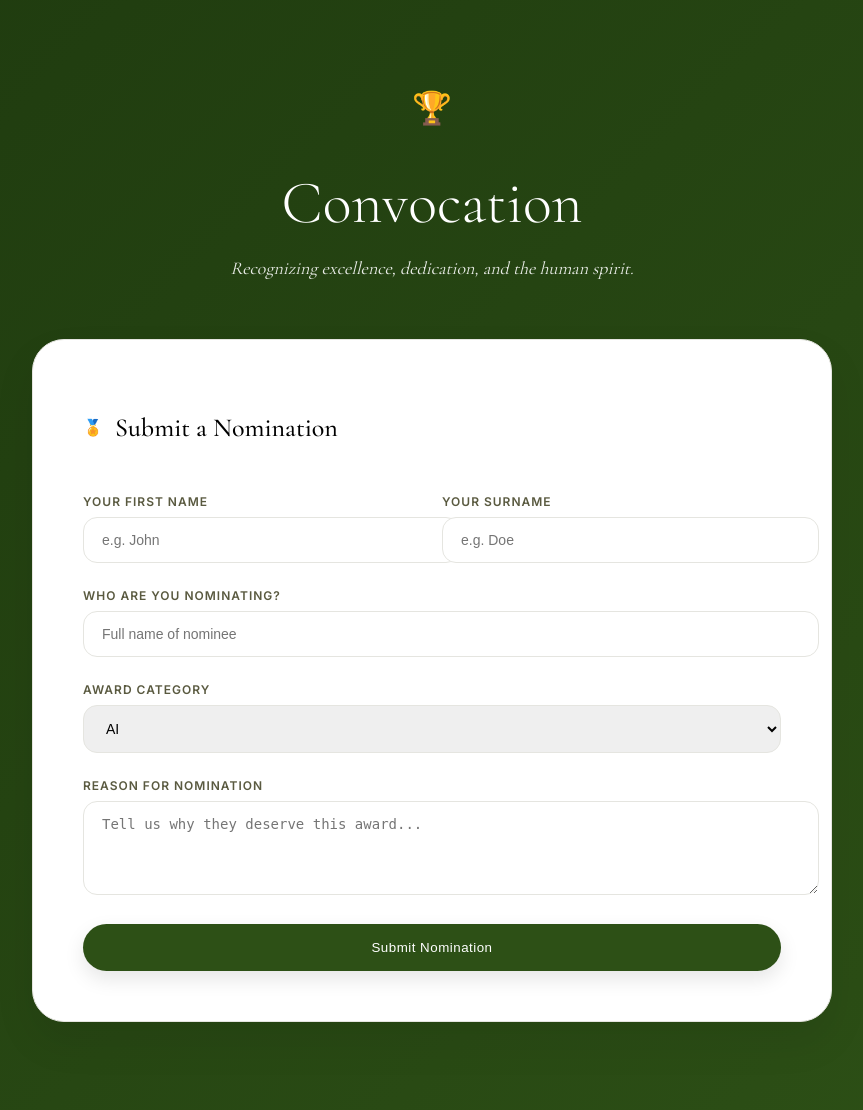
After one commit to MICHAELSIBANDA/Group-2-MEF, a PHP site: page /form.php in a window 1280 px wide. The commit adds this page. Shown: the whole page, without its empty margins (208-1071 px from the left). Run offline with PHP 8.4, Linux system fonts and the light colour scheme.

Commit message:
Contact form and nomination form

```diff
--- /dev/null
+++ b/form.php
@@ -0,0 +1,110 @@
+<?php
+// Handle form submission
+$submitted = false;
+
+$categories = [
+    'AI',
+    'Agriculture',
+    'Entrepreneurship',
+    'Education'
+];
+
+if ($_SERVER["REQUEST_METHOD"] === "POST") {
+
+    $nominator_name = htmlspecialchars($_POST['nominator_name']);
+    $nominator_surname = htmlspecialchars($_POST['nominator_surname']);
+    $nominee_name = htmlspecialchars($_POST['nominee_name']);
+    $award_category = htmlspecialchars($_POST['award_category']);
+    $reason = htmlspecialchars($_POST['reason']);
+
+    // TODO: Save to DB or send email
+
+    $submitted = true;
+}
+?>
+
+<!DOCTYPE html>
+<html lang="en">
+<head>
+    <meta charset="UTF-8">
+    <title>Convocation</title>
+    <meta name="viewport" content="width=device-width, initial-scale=1.0">
+
+    <!-- Fonts -->
+    <link href="https://fonts.googleapis.com/css2?family=Cormorant+Garamond:wght@300;400;500;600;700&family=Inter:wght@300;400;500;600&display=swap" rel="stylesheet">
+
+    <!-- Custom CSS -->
+    <link rel="stylesheet" href="styles/convocation.css">
+</head>
+
+<body class="convocation-page">
+
+<div class="container">
+
+    <!-- Header -->
+    <header class="page-header">
+        <div class="trophy">🏆</div>
+        <h1>Convocation</h1>
+        <p>Recognizing excellence, dedication, and the human spirit.</p>
+    </header>
+
+    <div class="form-wrapper">
+
+        <div class="form-header">
+            <span>🏅</span>
+            <h2>Submit a Nomination</h2>
+        </div>
+
+        <?php if ($submitted): ?>
+            <div class="success-message">
+                ✅ Nomination Sent Successfully!
+            </div>
+        <?php endif; ?>
+
+        <form method="POST">
+
+            <div class="grid-2">
+                <div class="form-group">
+                    <label>Your First Name</label>
+                    <input required type="text" name="nominator_name" placeholder="e.g. John">
+                </div>
+
+                <div class="form-group">
+                    <label>Your Surname</label>
+                    <input required type="text" name="nominator_surname" placeholder="e.g. Doe">
+                </div>
+            </div>
+
+            <div class="form-group">
+                <label>Who are you nominating?</label>
+                <input required type="text" name="nominee_name" placeholder="Full name of nominee">
+            </div>
+
+            <div class="form-group">
+                <label>Award Category</label>
+                <select name="award_category">
+                    <?php foreach ($categories as $category): ?>
+                        <option value="<?= $category ?>">
+                            <?= $category ?>
+                        </option>
+                    <?php endforeach; ?>
+                </select>
+            </div>
+
+            <div class="form-group">
+                <label>Reason for Nomination</label>
+                <textarea rows="4" name="reason" placeholder="Tell us why they deserve this award..."></textarea>
+            </div>
+
+            <button type="submit" class="submit-btn">
+                Submit Nomination
+           </button>
+
+        </form>
+
+    </div>
+
+</div>
+
+</body>
+</html>
--- /dev/null
+++ b/styles/convocation.css
@@ -0,0 +1,193 @@
+/* ============================================
+   VARIABLES
+============================================ */
+
+:root {
+  --color-primary: #2d5016;
+  --color-primary-light: #3a6a1c;
+  --color-accent: #d4af37;
+  --color-bg-card: #ffffff;
+  --color-border: #e5e5e0;
+  --color-text-muted: #5A5A40;
+}
+
+/* ============================================
+   PAGE BACKGROUND
+============================================ */
+
+.convocation-page {
+  min-height: 100vh;
+  padding: 80px 20px;
+  background: linear-gradient(135deg, #1f3b0f, #2d5016);
+  font-family: 'Inter', sans-serif;
+}
+
+/* ============================================
+   CONTAINER
+============================================ */
+
+.container {
+  max-width: 800px;
+  margin: 0 auto;
+}
+
+/* ============================================
+   HEADER
+============================================ */
+
+.page-header {
+  text-align: center;
+  margin-bottom: 60px;
+  color: white;
+}
+
+.page-header h1 {
+  font-family: 'Cormorant Garamond', serif;
+  font-size: 60px;
+  font-weight: 300;
+  margin-bottom: 15px;
+}
+
+.page-header p {
+  font-family: 'Cormorant Garamond', serif;
+  font-style: italic;
+  font-size: 18px;
+  opacity: 0.9;
+}
+
+.trophy {
+  font-size: 32px;
+  margin-bottom: 15px;
+}
+
+/* ============================================
+   FORM CARD
+============================================ */
+
+.form-wrapper {
+  background: var(--color-bg-card);
+  padding: 50px;
+  border-radius: 32px;
+  border: 1px solid var(--color-border);
+  box-shadow: 0 20px 40px rgba(0, 0, 0, 0.08);
+}
+
+/* ============================================
+   FORM HEADER
+============================================ */
+
+.form-header {
+  display: flex;
+  align-items: center;
+  gap: 12px;
+  margin-bottom: 30px;
+}
+
+.form-header h2 {
+  font-family: 'Cormorant Garamond', serif;
+  font-size: 26px;
+  font-weight: 500;
+}
+
+/* ============================================
+   FORM ELEMENTS
+============================================ */
+
+.form-group {
+  margin-bottom: 25px;
+}
+
+.form-group label {
+  display: block;
+  font-size: 12px;
+  text-transform: uppercase;
+  letter-spacing: 1px;
+  font-weight: 600;
+  color: var(--color-text-muted);
+  margin-bottom: 8px;
+}
+
+.form-group input,
+.form-group select,
+.form-group textarea {
+  width: 100%;
+  padding: 14px 18px;
+  border-radius: 14px;
+  border: 1px solid var(--color-border);
+  font-size: 14px;
+  outline: none;
+  transition: all 0.3s ease;
+}
+
+.form-group input:focus,
+.form-group select:focus,
+.form-group textarea:focus {
+  border-color: var(--color-primary);
+  box-shadow: 0 0 0 3px rgba(45, 80, 22, 0.15);
+}
+
+/* ============================================
+   GRID
+============================================ */
+
+.grid-2 {
+  display: grid;
+  grid-template-columns: 1fr 1fr;
+  gap: 20px;
+}
+
+/* ============================================
+   BUTTON
+============================================ */
+
+.submit-btn {
+  width: 100%;
+  padding: 16px;
+  border-radius: 999px;
+  border: none;
+  background-color: var(--color-primary);
+  color: white;
+  font-weight: 500;
+  letter-spacing: 0.5px;
+  cursor: pointer;
+  transition: all 0.3s ease;
+  box-shadow: 0 8px 20px rgba(0,0,0,0.1);
+}
+
+.submit-btn:hover {
+  background-color: var(--color-primary-light);
+  transform: translateY(-2px);
+}
+
+
+/* ============================================
+   SUCCESS MESSAGE
+============================================ */
+
+.success-message {
+  background: #e6f4ea;
+  color: #1e4620;
+  padding: 15px;
+  border-radius: 12px;
+  margin-bottom: 25px;
+  text-align: center;
+  font-weight: 500;
+}
+
+/* ============================================
+   RESPONSIVE
+============================================ */
+
+@media (max-width: 768px) {
+  .grid-2 {
+    grid-template-columns: 1fr;
+  }
+
+  .form-wrapper {
+    padding: 30px;
+  }
+
+  .page-header h1 {
+    font-size: 42px;
+  }
+}
```
Also changed, not shown: index.php (+26 -10 lines), styles/styles.css (+56 -0 lines).
